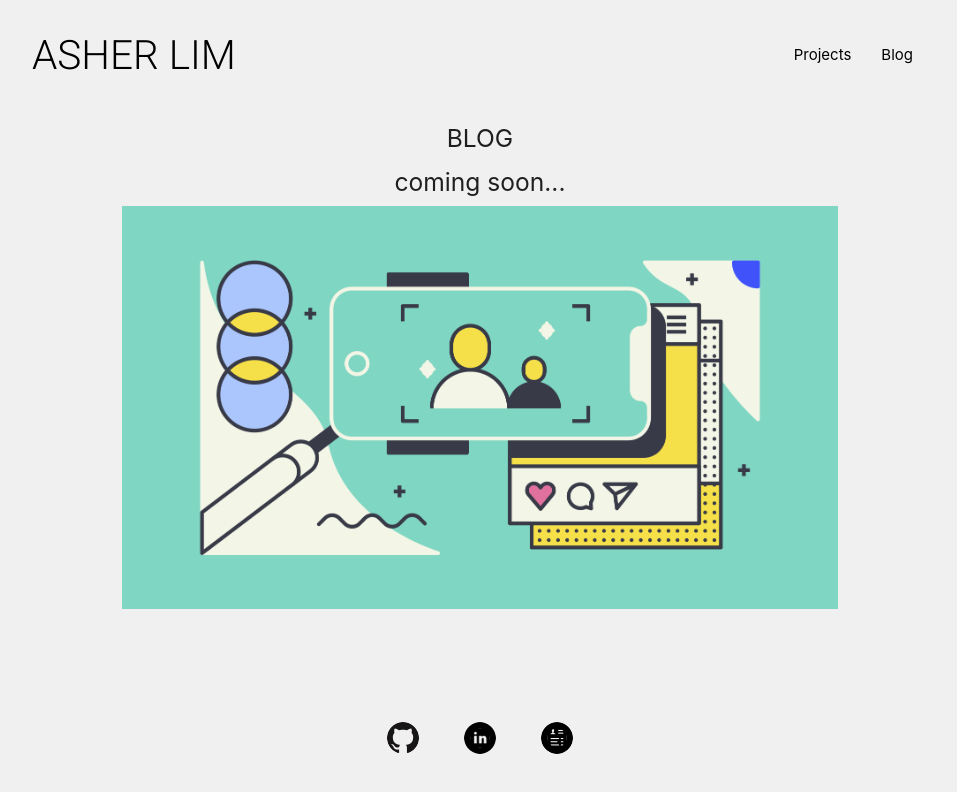
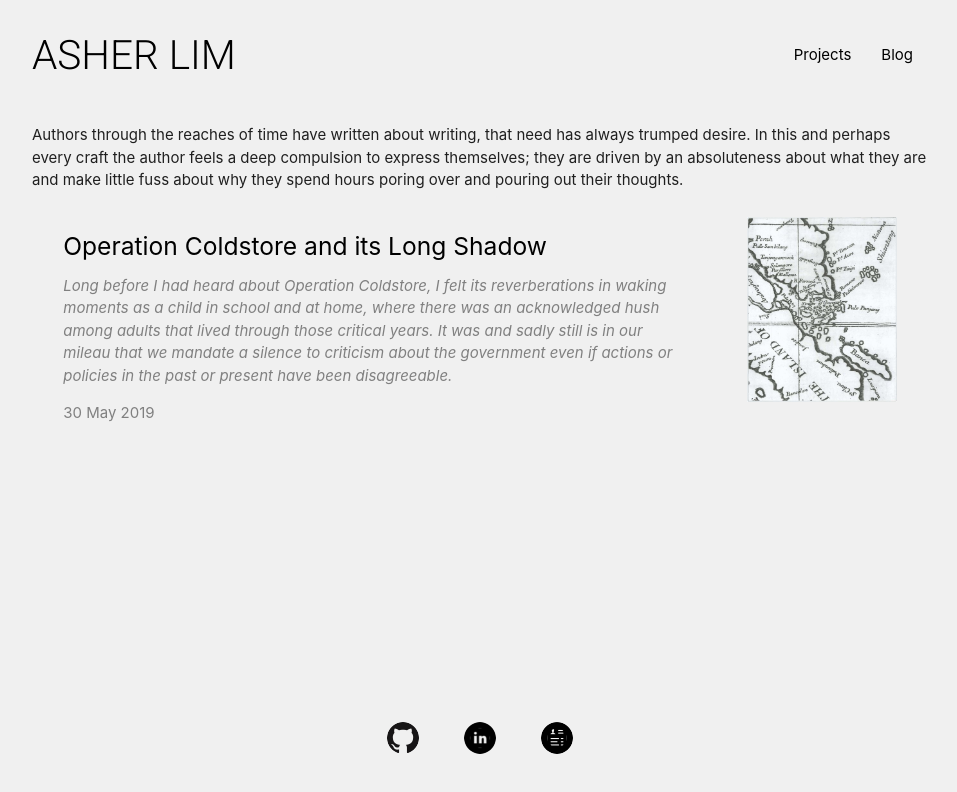
Before and after one commit to asherLZR/ashers-website-v1, a Vue app: page /blog in a window 1280 px wide. Shown: the top 792 px of the page, without its empty margins (160-1117 px from the left). Built offline with nearby package versions, Linux system fonts and the light colour scheme.

Commit message:
Add blog

```diff
--- a/public/index.html
+++ b/public/index.html
@@ -5,11 +5,11 @@
     <meta http-equiv="X-UA-Compatible" content="IE=edge">
     <meta name="viewport" content="width=device-width,initial-scale=1.0">
     <link rel="icon" href="<%= BASE_URL %>favicon.ico">
-    <title>personal-site</title>
+    <title>Asher Lim</title>
   </head>
   <body>
     <noscript>
-      <strong>We're sorry but personal-site doesn't work properly without JavaScript enabled. Please enable it to continue.</strong>
+      <strong>We're sorry but this website doesn't work properly without JavaScript enabled. Please enable it to continue.</strong>
     </noscript>
     <div id="app"></div>
     <!-- built files will be auto injected -->
--- a/src/components/pages/Blog.vue
+++ b/src/components/pages/Blog.vue
@@ -1,18 +1,6 @@
 <template>
-	<div class="center-align">
-		<h5>BLOG</h5>
-		<router-view></router-view>
-	</div>
+	<router-view />
 </template>
-
-<script>
-export default {
-	data() {
-		return {
-		}
-	}
-}
-</script>
 
 
 <style scoped>
--- /dev/null
+++ b/src/components/pages/BlogCard.vue
@@ -0,0 +1,51 @@
+<template>
+	<li class="collection-item">
+		<div class="row">
+			<div class="col s9 left-align">
+				<h5 class="title"><router-link :to="{name: item.id}">{{item.title}}</router-link></h5>
+				<p class="description">{{item.description}}</p>
+				<p class="date">{{item.date}}</p>
+			</div>
+			<div class="col s3 right-align">
+				<img :src="requiredImg" :alt="item.img">
+			</div>
+		</div>
+	</li>
+</template>
+
+<script>
+export default {
+	props: {
+		item: Object
+	},
+	computed: {
+		requiredImg(){ return require('../../assets/' + this.item.img);}
+	}
+}
+</script>
+
+<style scoped>
+img {
+	width: 80%;
+	max-width: 150px;
+	height: auto;
+}
+
+.title a {
+	color: black;
+}
+
+.description {
+	font-style: italic;
+	color: gray;
+}
+
+.date {
+	color: gray;
+}
+
+.img {
+	width: auto;
+	height: 100%;
+}
+</style>
--- a/src/components/pages/BlogMain.vue
+++ b/src/components/pages/BlogMain.vue
@@ -1,24 +1,36 @@
 <template>
 	<div>
-		<h5>coming soon...</h5>
-		<a href="https://icons8.com" target="_blank"><img src="@/assets/blogging.png" alt="blogging" class="responsive-img"></a>
+		<p>Authors through the reaches of time have written about writing, that need has always trumped desire. In this and perhaps every craft the author feels a deep compulsion to express themselves; they are driven by an absoluteness about what they are and make little fuss about why they spend hours poring over and pouring out their thoughts.</p>
+		<ul class="collection">
+			<app-card v-for="(item, index) in blogList" :key="index" :item="item" />
+		</ul>
 	</div>
 </template>
 
 <script>
+import BlogList from '@/static/blogList.json';
+import BlogCard from './BlogCard.vue';
+
 export default {
+	data() {
+		return {
+			blogList: BlogList
+		}
+	},
+	components: {
+		'app-card': BlogCard
+	}
 }
 </script>
 
 
 <style scoped>
-img {
-	width: 80%;
-	height: auto;
-}
-
 .collection {
 	border: 0px;
 	border-radius: 0px;
 }
+
+.collection .collection-item {
+	background-color: transparent;
+}
 </style>
--- a/src/components/pages/ProjectCard.vue
+++ b/src/components/pages/ProjectCard.vue
@@ -15,10 +15,6 @@
 
 <script>
 export default {
-	data() {
-		return {
-		}
-	},
 	props: {
 		imgSrc: String,
 		projectTitle: String,
--- a/src/markdown/my-example.md
+++ /dev/null
@@ -1 +0,0 @@
-# hey this is a test
--- /dev/null
+++ b/src/markdown/operation-coldstore.md
@@ -0,0 +1,17 @@
+<img src="@/assets/orchard-road.jpg" style="width: auto; max-height:300px; height: auto; display:block;">
+
+_30 May 2019_
+##### Operation Coldstore and its Long Shadow
+_Long before I had heard about [Operation Coldstore](https://newnaratif.com/journalism/remembering-coldstore-singapores-former-detainees-speak/), I felt its reverberations in waking moments as a child in school and at home, where there was an acknowledged hush among adults that lived through those critical years. It was and sadly still is in our mileau that we mandate a silence to criticism about the government even if actions or policies in the past or present have been disagreeable._
+
+In February 1963, over 110 people were arrested and detained without trial in Singapore, ostensibly, for posing a communist threat. Against the traditional government narrative, revisionist historians believe these bouts of arrests and imprisonment were unfounded and part of a regime to consolidate political power.
+
+As a teenager educated in Singapore, such narratives were of little interest to me and drew little contention. Even though now and then there were cynical snickers during Social Studies class about the content being "propoganda", very few of us truly understood the extent of which the syllabus had been rigged. If ever there were complaints about the rigid, rote pedagogy, few of them were raised, at least in my school, in relation to the subject. Individual thought was usurped by the need to remember dates and slogans. But we were happy to go along with it, not completely unaware of the sleight of hand performed right under our noses, but resigned contentment to be more or less, as a whole, obedient students.
+
+My brush with these questions took a different form at home. When it came time to return from school, my feelings were often ambivalent - half caught in wishing to unwind, and another dreading what commotion might or mightn't be. Living with someone with schizophrenia takes an immense emotional and physical toll on everyone. On bad days, a fervent paranoia built by yells and clanging seized an impressionable mind, as I clamoured for refuge in my room. One of the situations in which schizophrenia presented was with fear about being spied on by members of Special Branch or the Internal Security Department, the same group responsible for "cracking down" on the alleged communists. Every shadow passing along the corridor and filtered through our fogged windows was a sinister threat to the safety of the innocent but damned. Perhaps one day, I shall be keen to share more openly about what it's like to grow up with someone with a mental illness, but such level of detail suffices for now.
+
+What stood out for me years later, as I gazed upon the undulating features of a hazy past, was how many of these episodes made sense in the historical and present context. It only later dawned on me that the seemingly apolitical Singaporean had emotional ties or views about these issues, even if their fears didn't present with such jarring physicality. With growing public awareness of such historical events, including [Operation Spectrum](https://www.youtube.com/watch?v=eBJqJroWt3E), it is with some optimism that I believe Singaporeans will and should work to demand the loosening of government control over its ability to preside as judge, jury, and executioner. While there are some artifacts of our past we might never understand, the trauma faced by our parents and grandparents must resonate with the youths of today.
+
+<br />
+
+_Disclaimer: no historical facts from me or any of the sources cited should be taken at face value._
--- a/src/routes.js
+++ b/src/routes.js
@@ -14,7 +14,7 @@ export const routes = [
 			...BlogList.map(entry => ({
 				path: `${entry.id}`,
 				name: entry.id,
-				component: () => import(`./markdown/${entry.id}.md`)
+				component: () => import(`./markdown/${entry.id}.md`),
 			}))
 		]
 	},
--- a/src/static/blogList.json
+++ b/src/static/blogList.json
@@ -1,8 +1,9 @@
 [
 	{
-		"id": "my-example",
-		"date": "29 May 2019",
-		"title": "My Example Title",
-		"description": "Some Description"
+		"id": "operation-coldstore",
+		"date": "30 May 2019",
+		"title": "Operation Coldstore and its Long Shadow",
+		"description": "Long before I had heard about Operation Coldstore, I felt its reverberations in waking moments as a child in school and at home, where there was an acknowledged hush among adults that lived through those critical years. It was and sadly still is in our mileau that we mandate a silence to criticism about the government even if actions or policies in the past or present have been disagreeable.",
+		"img": "johor.jpg"
 	}
 ]
```
Also changed, not shown: src/assets/johor.jpg (added), src/assets/orchard-road.jpg (added).
